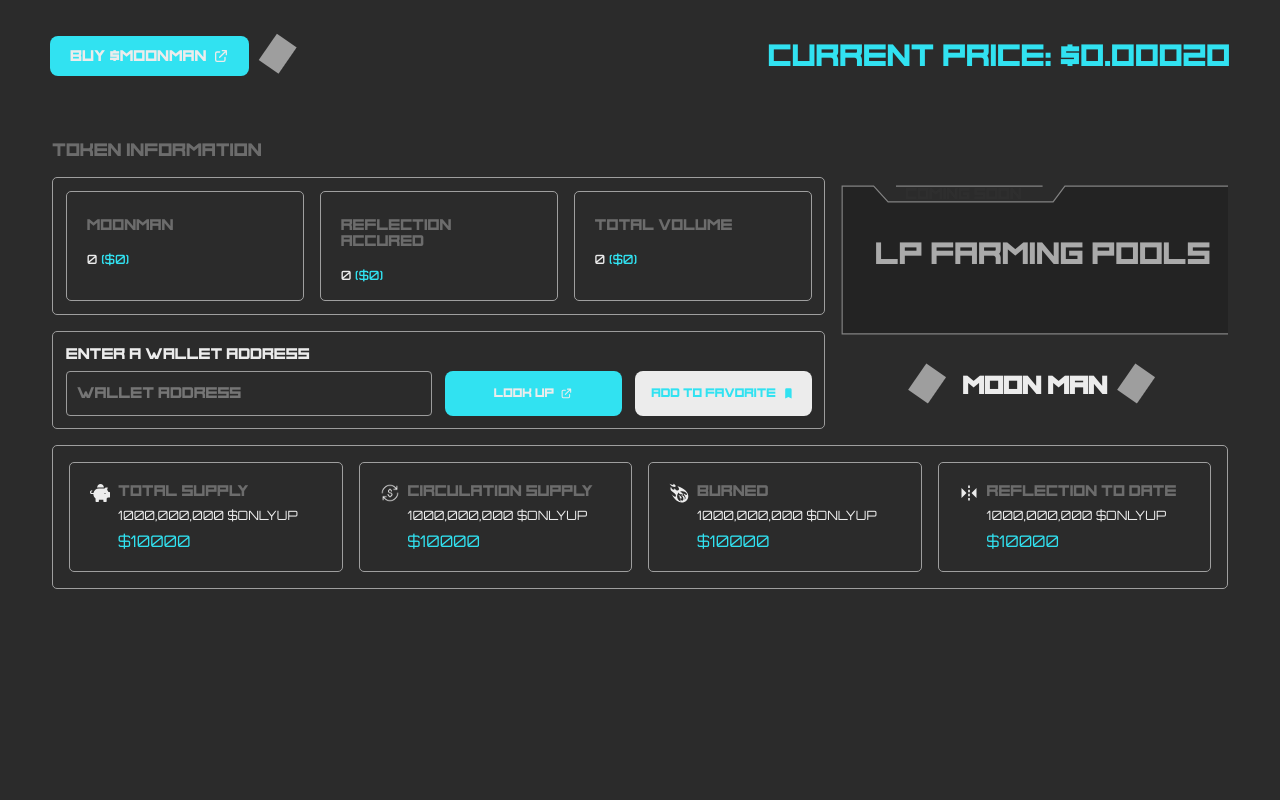
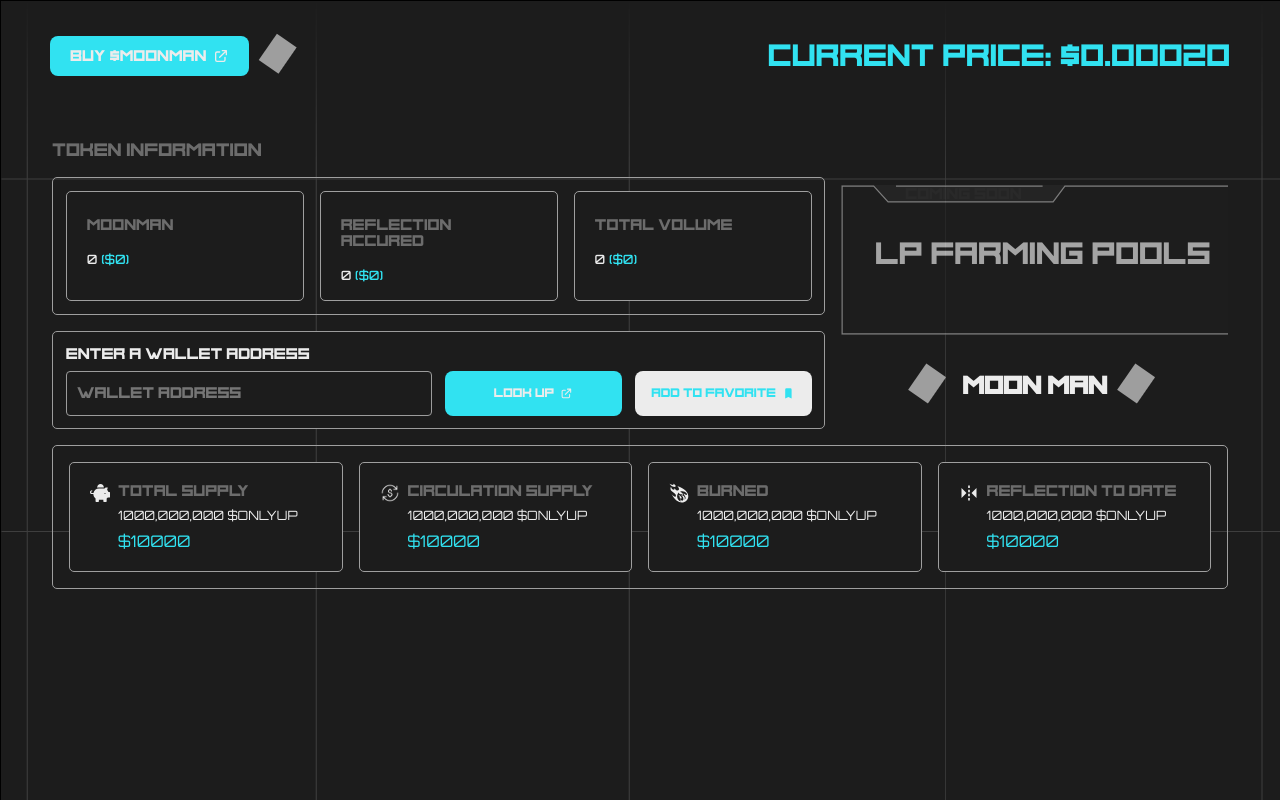
Before and after one commit to Demandtech/gobdashboard, a React (Vite) app: page / in a window 1280 px wide. Built offline with nearby package versions, Linux system fonts and the light colour scheme; grey boxes are pictures that could not be loaded; a web font is replaced by a local one.

Commit message:
background fix

```diff
--- a/src/components/Information.jsx
+++ b/src/components/Information.jsx
@@ -192,6 +192,7 @@ const Wrapper = styled.section`
         flex: 1;
         color: white;
         background: url(${bgsvg}) no-repeat;
+        background-color: #2b2b2b;
         background-size: cover;
         font-family: phage;
         min-height: 150px;
@@ -199,6 +200,7 @@ const Wrapper = styled.section`
         padding-left: 1rem;
         margin-top: 1rem;
         opacity: 0.6;
+
 
         h3 {
           font-family: phage;
--- a/src/components/Supply.jsx
+++ b/src/components/Supply.jsx
@@ -22,6 +22,7 @@ const Supply = ({ info }) => {
 const Wrapper = styled.article`
   padding: 20px;
   /* border: 0.4px solid #2d2d2d; */
+  background: #1c1c1c;
   border: 0.5px solid #9f9f9f;
   border-radius: 5px;
   flex: 1;
--- a/src/components/TokenData.jsx
+++ b/src/components/TokenData.jsx
@@ -30,7 +30,7 @@ const TokenData = () => {
 
 const Wrapper = styled.div`
   border: 0.5px solid #9c9c9c;
-
+  background: #1c1c1c;
   padding: 0.8rem;
   border-radius: 5px;
 
--- a/src/components/TokenInformation.jsx
+++ b/src/components/TokenInformation.jsx
@@ -15,6 +15,7 @@ const TokenInformation = ({ info }) => {
 
 const Wrapper = styled.section`
   /* border: 0.4px solid #2d2d2d; */
+  background: #1c1c1c;
   border: 0.5px solid #9f9f9f;
   border-radius: 5px;
   padding: 20px;
--- a/src/globalStyles.js
+++ b/src/globalStyles.js
@@ -1,5 +1,5 @@
 import { createGlobalStyle } from 'styled-components'
-// import img from './assets/body-bg.png'
+import img from './assets/body-bg.png'
 //import phageRough from './assets/fonts/phageRough.otf'
 import phageRegular from './assets/fonts/phageRegular.otf'
 
@@ -19,13 +19,16 @@ const GlobalStyle = createGlobalStyle`
  }
   body {
   /* background: #1c1c1c; */
-  background:#2b2b2b;
+  /* background:#2b2b2b; */
+  background: url(${img});
+  background-attachment: fixed;
   padding: 0;
   margin: 0;
   box-sizing: border-box;
   background-attachment: fixed;
   min-height: 100vh;
   font-family: 'Poppins', sans-serif;
+
  }
 
 `
```
